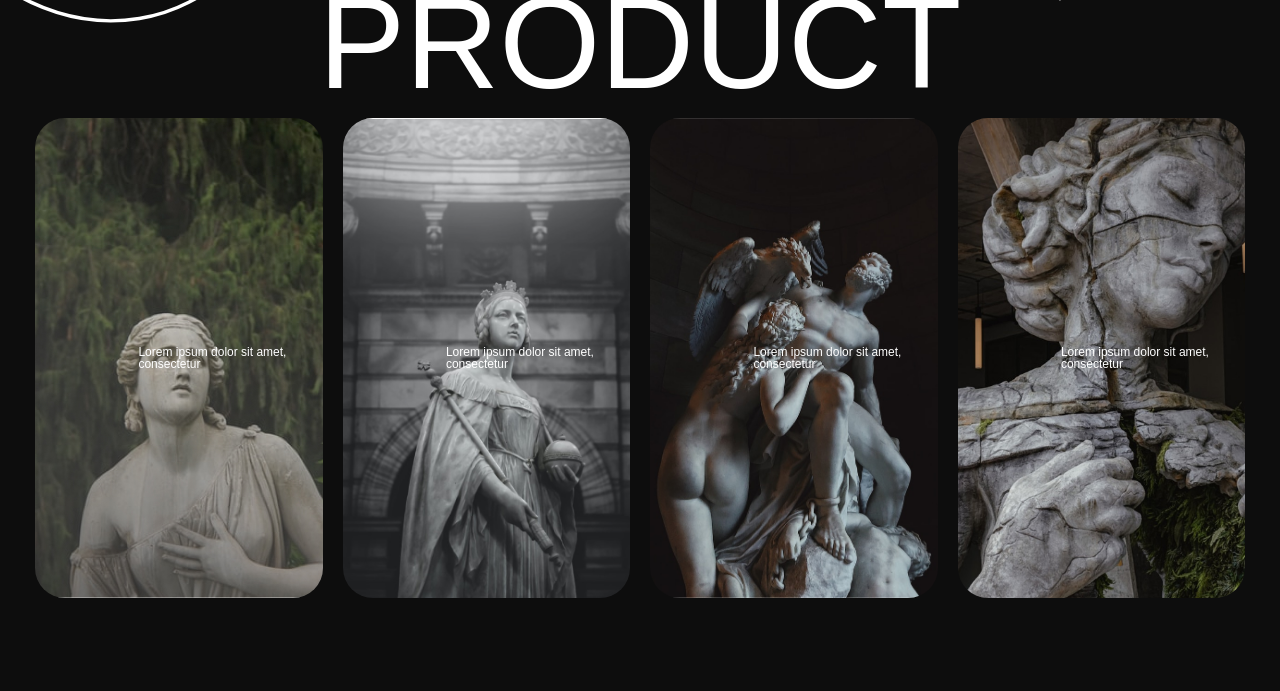
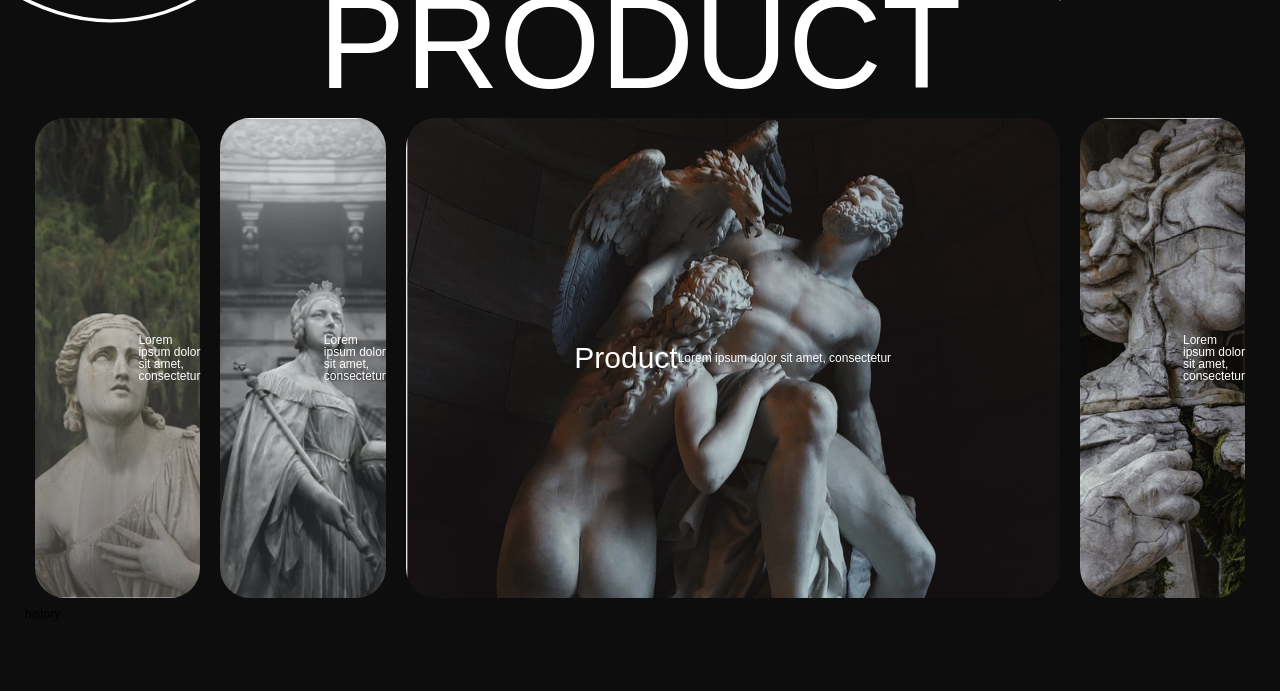
Before and after one commit to AVerba/art-collection, a website built with Parcel: page src/index.html in a window 1280 px wide. Shown: the part 2870-3561 px from the top of the page. Built offline with nearby package versions, Linux system fonts and the light colour scheme; a web font is replaced by a local one.

Commit message:
mod history

```diff
--- a/src/partials/layouts/history.html
+++ b/src/partials/layouts/history.html
@@ -1,3 +1,5 @@
-<section class=" ">
-  <div class="container hero__ "></div>
+<section class="history">
+  <div class="container history__container">
+    <h3 class="history__title">history</h3>
+  </div>
 </section>
--- a/src/partials/layouts/products.html
+++ b/src/partials/layouts/products.html
@@ -12,7 +12,7 @@
         <h3 class="products__item-title">Product</h3>
         <p class="products__item-content">Lorem ipsum dolor sit amet, consectetur </p>
       </li>
-      <li class="products__item"
+      <li class="products__item _active"
           style="background-image: url('./images/products/statue@2x.jpg');">
         <h3 class="products__item-title">Product</h3>
         <p class="products__item-content">Lorem ipsum dolor sit amet, consectetur </p>
@@ -22,8 +22,6 @@
         <h3 class="products__item-title">Product</h3>
         <p class="products__item-content">Lorem ipsum dolor sit amet, consectetur </p>
       </li>
-
     </ul>
-
   </div>
 </section>
--- a/src/sass/layout/_gallery.scss
+++ b/src/sass/layout/_gallery.scss
@@ -6,6 +6,7 @@
     flex-direction: column;
     max-height: 1100px;
     justify-content: space-around;
+    align-items: stretch;
 
   }
 
```
